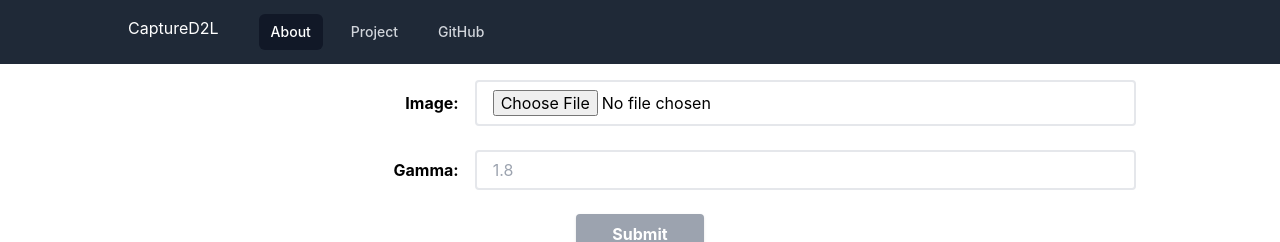
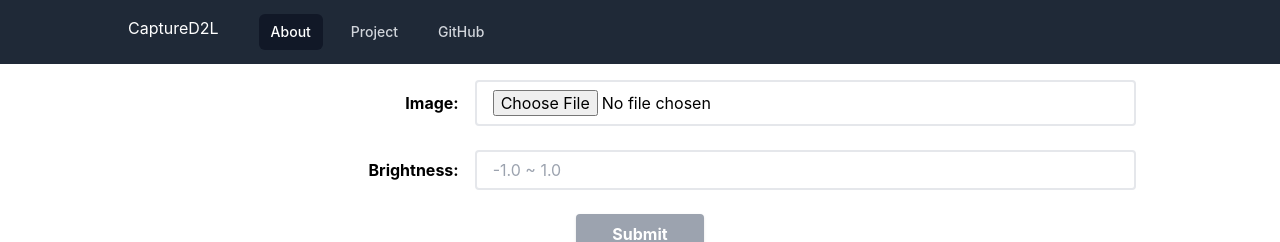
Before and after one commit to cheesecat47/CaptureD2L, a React (Vite) app: page / in a window 1280 px wide. Shown: the top 242 px of the page. Built offline with nearby package versions, Linux system fonts and the light colour scheme; a web font is replaced by a local one.

Commit message:
Add feature to modify brightness

```diff
--- a/src/App.tsx
+++ b/src/App.tsx
@@ -13,13 +13,14 @@ const { Jimp } = window as typeof window & { Jimp: any };
 function App() {
   const [imgBefore, setImgBefore] = useState("");
   const [imgAfter, setImgAfter] = useState("");
+  const [brightness, setBrightness] = useState(0);
 
-  useEffect(() => {
-    return () => {
-      imgBefore && URL.revokeObjectURL(imgBefore);
-      imgAfter && URL.revokeObjectURL(imgAfter);
-    };
-  }, [imgBefore, imgAfter]);
+  // useEffect(() => {
+  //   return () => {
+  //     imgBefore && URL.revokeObjectURL(imgBefore);
+  //     imgAfter && URL.revokeObjectURL(imgAfter);
+  //   };
+  // }, [imgBefore, imgAfter]);
 
   const handleFileUpload = (e: React.ChangeEvent<HTMLInputElement>) => {
     // https://stackoverflow.com/questions/43176560/property-files-does-not-exist-on-type-eventtarget-error-in-typescript
@@ -101,6 +102,10 @@ function App() {
       return;
     }
 
+    if (checkBrightnessIsNaN(brightness)) {
+      return;
+    }
+
     const image = await Jimp.read(imgBefore);
 
     image.scan(
@@ -128,9 +133,30 @@ function App() {
       }
     );
 
+    // 4. additional processing
+    if (brightness !== 0) {
+      image.brightness(brightness);
+    }
+
     const buffer = await image.getBufferAsync(Jimp.AUTO);
     const blob = new Blob([buffer]);
     setImgAfter(URL.createObjectURL(blob));
+  };
+
+  const checkBrightnessIsNaN = (v) => {
+    if (v === "" || isNaN(v)) {
+      alert("Brightness value is not a number.\nPlease check it again.");
+      return true;
+    }
+    return false;
+  };
+
+  const onChangeBrightness = (e) => {
+    const v = parseFloat(e.target.value);
+    if (checkBrightnessIsNaN(v)) {
+      return;
+    }
+    setBrightness(v);
   };
 
   return (
@@ -155,19 +181,20 @@ function App() {
             </div>
             <div className="mb-6 md:flex md:items-center">
               <label
-                htmlFor="gammaInput"
+                htmlFor="brightnessInput"
                 className="block pr-4 font-bold md:w-1/3 md:text-right"
               >
-                Gamma:
+                Brightness:
               </label>
               <input
-                id="gammaInput"
+                id="brightnessInput"
                 type="number"
                 step="0.1"
-                placeholder="1.8"
-                max="5"
-                min="0"
-                name="gamma"
+                placeholder="-1.0 ~ 1.0"
+                max="1.0"
+                min="-1.0"
+                name="brightness"
+                onChange={onChangeBrightness}
                 className="w-full appearance-none rounded border-2 px-4 py-2 leading-tight md:w-2/3"
               />
             </div>
```
